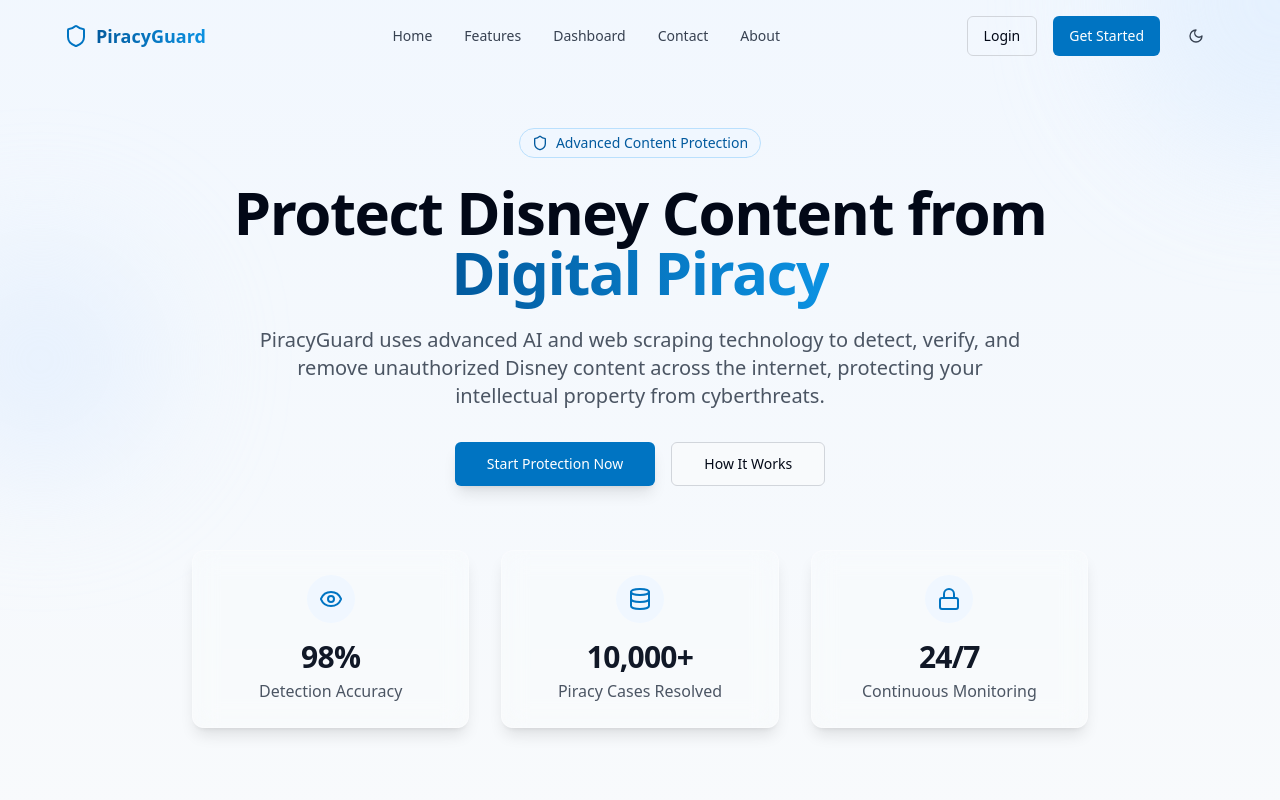
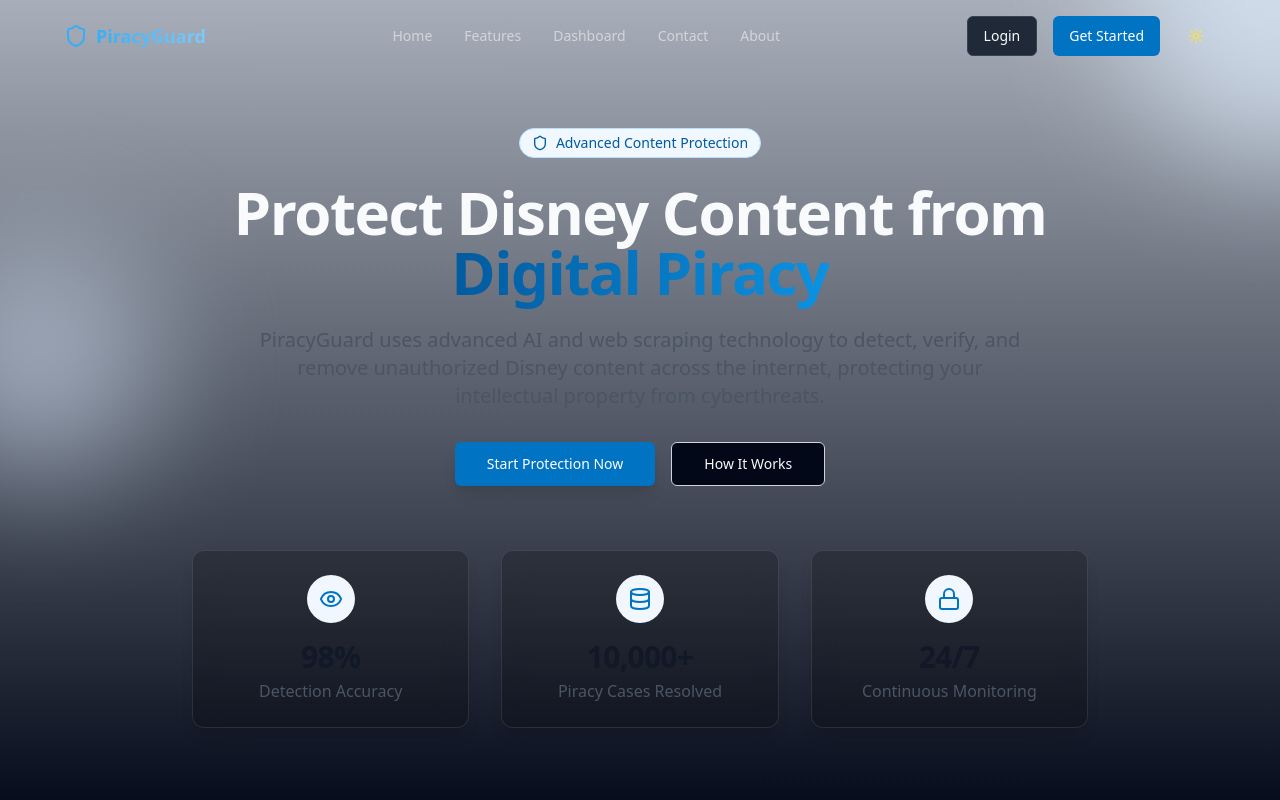
Before and after one commit to Biswajitn23/piracyguard, a React (Vite) app: page / in a window 1280 px wide. Shown: the top 800 px of the page. Built offline with nearby package versions, Linux system fonts and the light colour scheme.

Commit message:
Set dark background
Set the background color to dark.

```diff
--- a/src/components/ThemeProvider.tsx
+++ b/src/components/ThemeProvider.tsx
@@ -9,7 +9,7 @@ interface ThemeContextType {
 }
 
 const ThemeContext = createContext<ThemeContextType>({
-  theme: 'light',
+  theme: 'dark',
   setTheme: () => {},
 });
 
@@ -19,11 +19,11 @@ export const ThemeProvider: React.FC<{ children: React.ReactNode }> = ({ childre
   const [theme, setTheme] = useState<Theme>(() => {
     // Check for saved theme in localStorage
     const savedTheme = localStorage.getItem('theme') as Theme;
-    // Check for system preference if no saved theme
+    // Use dark theme by default, but still respect user's saved preference if it exists
     if (!savedTheme) {
-      return window.matchMedia('(prefers-color-scheme: dark)').matches ? 'dark' : 'light';
+      return 'dark';
     }
-    return savedTheme || 'light';
+    return savedTheme;
   });
 
   useEffect(() => {
--- a/src/main.tsx
+++ b/src/main.tsx
@@ -1,5 +1,11 @@
+
 import { createRoot } from 'react-dom/client'
 import App from './App.tsx'
 import './index.css'
+import { ThemeProvider } from './components/ThemeProvider.tsx'
 
-createRoot(document.getElementById("root")!).render(<App />);
+createRoot(document.getElementById("root")!).render(
+  <ThemeProvider>
+    <App />
+  </ThemeProvider>
+);
```
